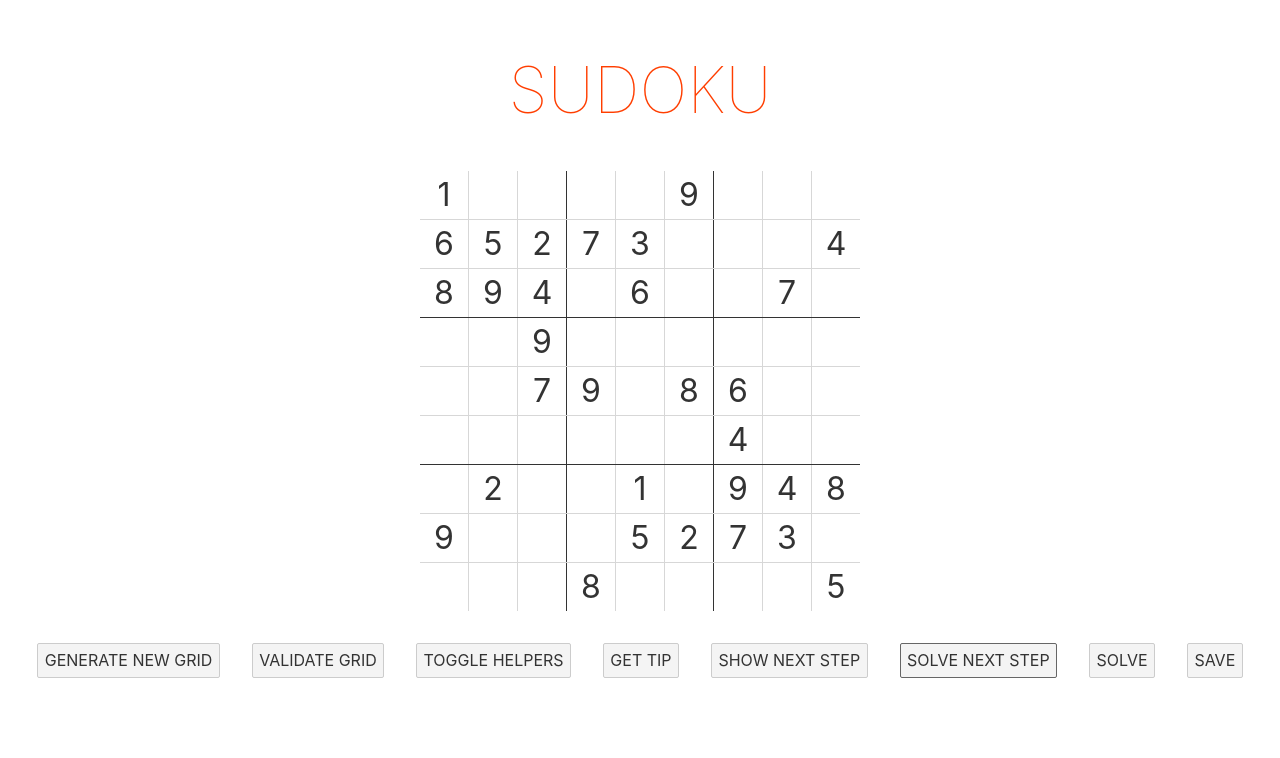
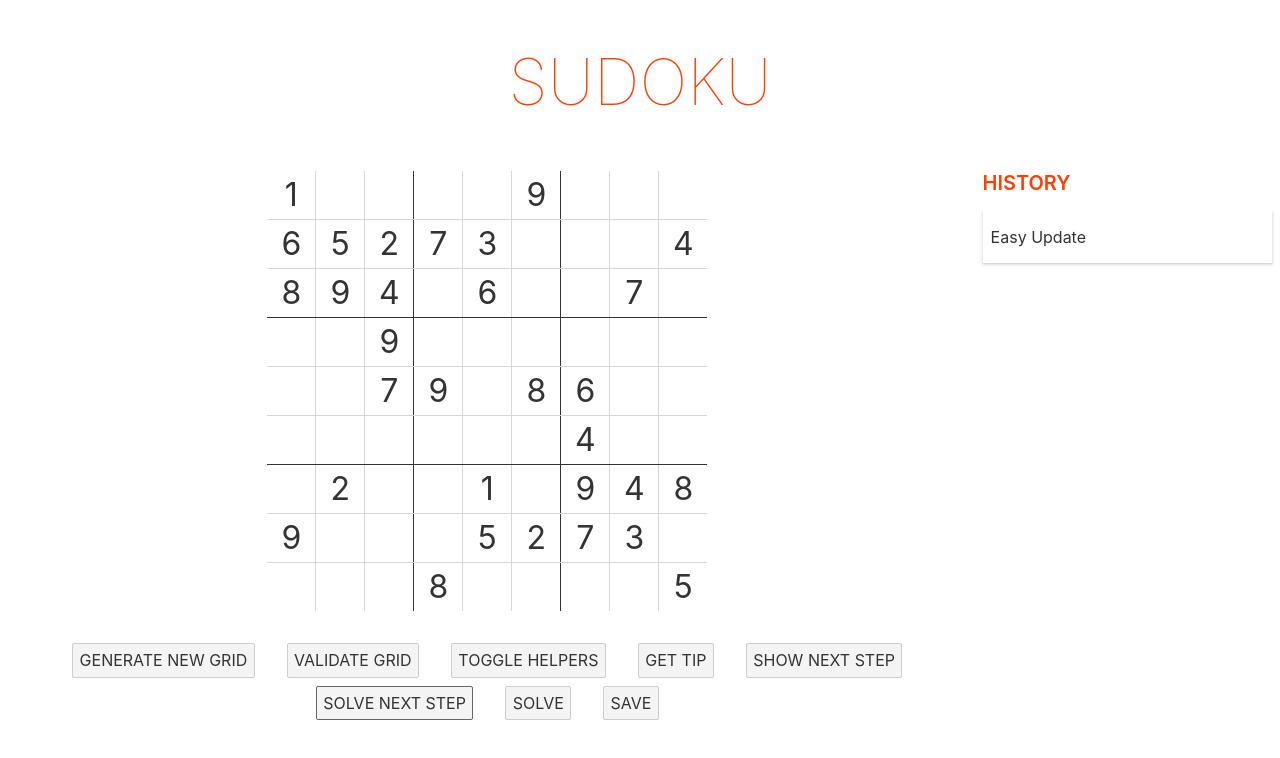
Before and after one commit to Morphyish/sudoku, a Svelte app: page / in a window 1280 px wide. Both pictures are taken after a click on the button "SOLVE NEXT STEP". Shown: the top 758 px of the page. Built offline with nearby package versions, Linux system fonts and the light colour scheme.

Commit message:
:sparkles: game history

```diff
--- a/public/global.css
+++ b/public/global.css
@@ -5,9 +5,10 @@ html, body {
 }
 
 body {
+	display: flex;
+	flex-direction: column;
 	color: #333;
 	margin: 0;
-	padding: 8px;
 	box-sizing: border-box;
 	font-family: -apple-system, BlinkMacSystemFont, "Segoe UI", Roboto, Oxygen-Sans, Ubuntu, Cantarell, "Helvetica Neue", sans-serif;
 }
--- a/src/App.svelte
+++ b/src/App.svelte
@@ -1,5 +1,6 @@
 <script>
     import Grid from './components/Grid.svelte'
+    import History from './components/History.svelte'
     import Tip from './components/Tip.svelte'
     import NextStep from './components/NextStep.svelte'
 
@@ -11,13 +12,17 @@
     })
 </script>
 
+<h1>Sudoku</h1>
 <main>
-	<h1>Sudoku</h1>
+    <div class="game">
         {#if $sudoku.isDone}
             <p class="success">You won, congratulations!</p>
         {/if}
         {#if !$sudoku.isValid}
-		<p class="error">You have at least 1 error</p>
+            <p class="error">
+                <strong>Something went wrong!</strong><br />
+                The current board might not have a solution, or maybe our current algorithms can't solve it.<br />
+            </p>
         {/if}
         {#if $grid}
             <Grid />
@@ -34,22 +39,31 @@
         </div>
         <Tip />
         <NextStep />
+    </div>
+    <History />
 </main>
 
 <style>
+    h1 {
+        color: #ff3e00;
+        text-align: center;
+        text-transform: uppercase;
+        font-size: 4em;
+        font-weight: 100;
+    }
+
     main {
+        display: flex;
+        flex: 1;
+        overflow: hidden;
+        padding: 8px 0;
+    }
+
+	.game {
 		display: flex;
 		flex-direction: column;
 		align-items: center;
-		max-width: 240px;
-		margin: 0 auto;
-	}
-
-	h1 {
-		color: #ff3e00;
-		text-transform: uppercase;
-		font-size: 4em;
-		font-weight: 100;
+        padding: 0 8px;
 	}
 
     .success {
@@ -72,10 +86,4 @@
         text-transform: uppercase;
         margin-left: 2rem;
     }
-
-	@media (min-width: 640px) {
-		main {
-			max-width: none;
-		}
-	}
 </style>
--- /dev/null
+++ b/src/components/Entry.svelte
@@ -0,0 +1,22 @@
+<script>
+    export let entry = {}
+    export let current = false
+    export let element
+</script>
+
+
+<div class="entry" class:current on:click bind:this={element}>
+    {entry.method}
+</div>
+
+<style>
+    .entry {
+        cursor: pointer;
+        padding: 1rem .5rem;
+        margin-bottom: .5rem;
+    }
+
+    .entry.current {
+        box-shadow: 0 1px 1px 0 rgba(66, 66, 66, 0.08), 0 1px 3px 1px rgba(66, 66, 66, 0.16);
+    }
+</style>
--- a/src/components/Grid.svelte
+++ b/src/components/Grid.svelte
@@ -15,7 +15,7 @@
         const key = parseInt(event.key)
 
         if (allowedKeys.includes(key)) {
-            sudoku.setCellValue(col, row, key)
+            sudoku.handleUserInput(col, row, key)
         }
     }
 </script>
--- /dev/null
+++ b/src/components/History.svelte
@@ -0,0 +1,61 @@
+<script>
+    import Entry from './Entry.svelte'
+
+    import { afterUpdate } from 'svelte'
+    import { history } from '../stores'
+
+    let entriesList
+    let entries = []
+
+    afterUpdate(() => {
+        const entry = entries[$history.currentStep]
+        if (entriesList && entry) {
+            const listHeight = entriesList.offsetHeight
+            const entryHeight = entry.offsetHeight
+            const entryPosition = entry.offsetTop
+            entriesList.scrollTop = entryPosition - (listHeight / 2 - entryHeight / 2)
+        }
+    })
+</script>
+
+{#if $history.entries && $history.entries.length}
+    <aside>
+        <h2>History</h2>
+        <div class="entries" bind:this={entriesList}>
+            {#each $history.entries as entry, step}
+                <Entry
+                        {entry}
+                        current={$history.currentStep === step}
+                        bind:element={entries[step]}
+                        on:click={() => history.goToStep(step)}
+                />
+            {/each}
+        </div>
+    </aside>
+{/if}
+
+<style>
+    aside {
+        display: flex;
+        flex-direction: column;
+        width: 30vw;
+    }
+
+    aside > * {
+        padding: 0 8px;
+    }
+
+    h2 {
+        color: #ff3e00;
+        text-transform: uppercase;
+        font-size: 1.25rem;
+        font-weight: 600;
+        margin-top: 0;
+    }
+
+    .entries {
+        position: relative;
+        flex: 1;
+        overflow: auto;
+    }
+</style>
--- a/src/stores/history.js
+++ b/src/stores/history.js
@@ -9,7 +9,10 @@ function historyStore() {
     const history = writable(initialState)
 
     const addEntry = entry => {
-        history.update(snapshot => ([...snapshot, entry]))
+        history.update(snapshot => ({
+            ...snapshot,
+            entries: [...snapshot.entries, entry],
+        }))
     }
 
     const goToStep = step => {
--- a/src/stores/sudoku.js
+++ b/src/stores/sudoku.js
@@ -1,8 +1,8 @@
 import { get, writable } from 'svelte/store'
-import { isDone, findNextStep, validate as validateGrid } from '../sudoku'
-import { clone } from '../utils'
+import { isDone, findNextStep, validate as validateGrid, solve } from '../sudoku'
 import { grid } from './grid'
 import { helper } from './helper'
+import { history } from './history'
 
 const initialState = {
     isValid: true,
@@ -79,21 +79,21 @@ function sudokuStore() {
     }
 
     const getTip = () => {
-        const { nextStep, method } = findNextStep(get(helper))
+        const nextStep = findNextStep(get(helper))
         if (nextStep) {
             sudoku.update(state => ({
                 ...state,
-                tip: method,
+                tip: nextStep.method,
             }))
         }
     }
 
     const getNextStep = () => {
-        const { nextStep, method } = findNextStep(get(helper))
+        const nextStep = findNextStep(get(helper))
         if (nextStep) {
             sudoku.update(state => ({
                 ...state,
-                tip: method,
+                tip: nextStep.method,
                 nextStep,
             }))
         }
@@ -102,41 +102,47 @@ function sudokuStore() {
     const applyStep = step => {
         if (step.grid) {
             for (const { col, row, value } of step.grid) {
-                setCellValue(col, row, value)
+                grid.setCell(col, row, value)
             }
         }
 
         if (step.helpers) {
             for (const { col, row, values } of step.helpers) {
-               setHelperValues(col, row, values)
+                helper.setCell(col, row, values)
             }
         }
+
+        history.addEntry(step)
+        history.goToLastStep()
     }
 
     const solveNextStep = () => {
-        const { nextStep } = findNextStep(get(helper))
+        const nextStep = findNextStep(get(helper))
         if (nextStep) {
             applyStep(nextStep)
         }
     }
 
     const solveAll = () => {
-        while (!isDone(get(grid))) {
-            const { nextStep } = findNextStep(get(helper))
-            if (nextStep) {
-                applyStep(nextStep)
-            } else {
-                break;
-            }
+        const { isSolvable, steps } = solve(get(grid))
+
+        if (isSolvable) {
+            steps.forEach(applyStep)
+        } else {
+            sudoku.update(state => ({
+                ...state,
+                isValid: false,
+            }))
         }
     }
 
-    const setCellValue = (col, row, value) => {
-        grid.setCell(col, row, value)
-    }
+    const handleUserInput = (col, row, value) => {
+        const step = {
+            method: 'User input',
+            grid: [{ col, row, value }],
+        }
 
-    const setHelperValues = (col, row, values) => {
-        helper.setCell(col, row, values)
+        applyStep(step)
     }
 
     const save = () => {
@@ -154,7 +160,7 @@ function sudokuStore() {
         toggleHelpers,
         getTip,
         getNextStep,
-        setCellValue,
+        handleUserInput,
         solveNextStep,
         solveAll,
         save,
--- a/src/sudoku/findNextStep.js
+++ b/src/sudoku/findNextStep.js
@@ -5,13 +5,11 @@ export function findNextStep(helpers) {
         const nextStep = method.algorithm(helpers)
         if (nextStep) {
             return {
+                ...nextStep,
                 method: method.name,
-                nextStep,
             }
         }
     }
 
-    return {
-        nextStep: null,
-    }
+    return null
 }
--- a/src/sudoku/solve.js
+++ b/src/sudoku/solve.js
@@ -7,13 +7,12 @@ import { applyStep } from './applyStep'
 export function solve(grid) {
     let clonedGrid = clone(grid)
 
-    let i = 0
     const steps = []
     let helpers = initHelpers()
     helpers = updateHelpers(helpers, clonedGrid)
 
-    while (!isDone(clonedGrid) && i++ < 100) {
-        const { nextStep } = findNextStep(helpers)
+    while (!isDone(clonedGrid)) {
+        const nextStep = findNextStep(helpers)
         if (nextStep) {
             steps.push(nextStep)
             const { grid: updatedGrid , helpers: updatedHelpers } = applyStep(clonedGrid, helpers, nextStep)
```
Lines whose indentation alone changed are shown as unchanged.
